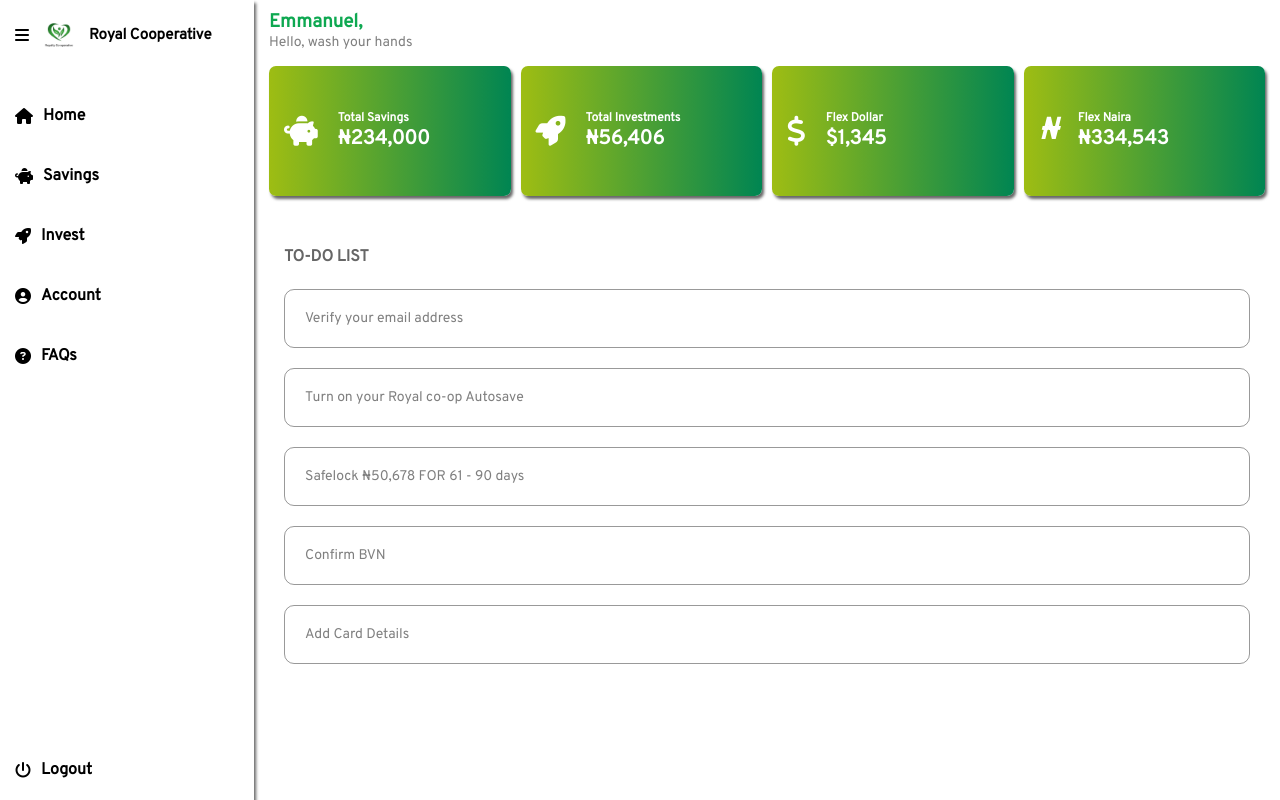
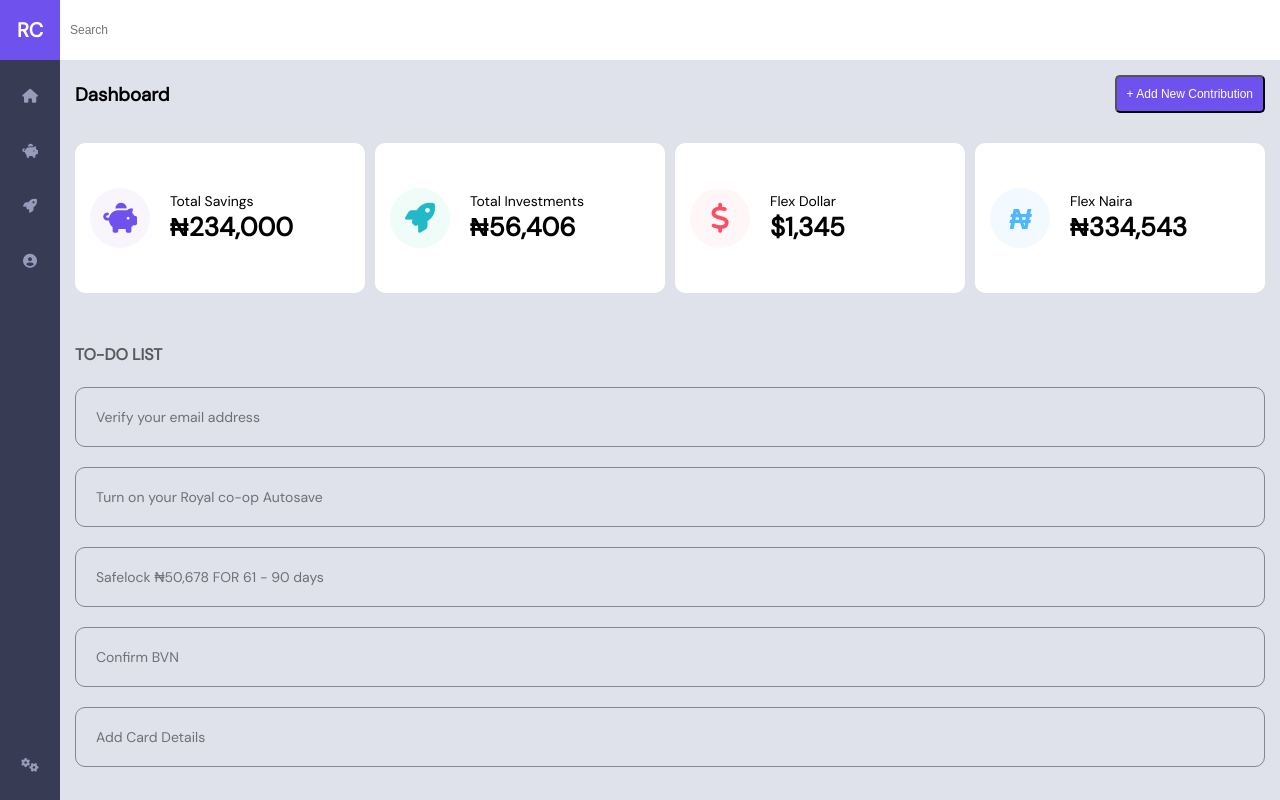
Before and after one commit to oluwatoba1/rc2, a React (Create React App) app: page / in a window 1280 px wide. Built offline with nearby package versions, Linux system fonts and the light colour scheme.

Commit message:
New Design

```diff
--- a/src/App.css
+++ b/src/App.css
@@ -2,14 +2,6 @@
 	--primary-color: #0ea851;
 	--padding: 15px;
 	--mediaPad: 10px;
-}
-
-.rc-container {
-	position: fixed;
-	height: 100%;
-	width: 100%;
-	background-color: #fff;
-	display: flex;
 }
 
 a {
@@ -27,110 +19,149 @@
 	font-size: 14px;
 }
 
+.rc-container {
+	position: fixed;
+	height: 100%;
+	width: 100%;
+	background-color: #fff;
+	display: flex;
+	color: #000000;
+}
+
 .sidebar {
 	position: relative;
-	background: #fff;
-	box-shadow: 2px 3px 3px rgba(0, 0, 0, 0.6);
-	display: block;
+	background: #373b53;
 	z-index: 2;
+	width: 60px;
 	height: 100%;
 }
 
 .logoHeader {
-	padding: var(--padding);
-	position: relative;
 	display: flex;
 	align-items: center;
-	height: 40px;
+	justify-content: center;
+	height: 60px;
+	width: 60px;
+	background-color: #6f52ed;
 }
 
 .logoHeader a {
-	color: #000;
-	font-size: 15px;
+	color: #fff;
+	font-size: 20px;
 	font-weight: 600;
-	padding: 0 var(--padding);
-	display: flex;
-	width: 180px;
-	align-items: center;
+	text-align: center;
 }
 
-.logoHeader a::after {
+/* .logoHeader a::after {
 	content: 'Royal Cooperative';
-}
+} */
 
-.logoHeader img {
+/* .logoHeader img {
 	height: 30px;
 	margin-right: var(--padding);
-}
+} */
 
 .links {
 	list-style-type: none;
 	display: flex;
 	flex-direction: column;
 	padding-inline-start: 0;
+	align-items: center;
 	justify-content: space-around;
 }
 
 .links a {
-	padding: var(--padding);
-	color: #000;
-	color: #000;
+	width: 40px;
+	height: 40px;
+	margin-bottom: 15px;
+	/* color: rgba(150, 156, 186, 0.2); */
+	color: #969cba;
 	text-decoration: none;
-	font-size: 16px;
+	font-size: 14px;
 	text-transform: capitalize;
 	font-weight: 600;
 	transition: ease-in-out 0.2s;
 	display: flex;
 	align-items: center;
+	justify-content: center;
+	transition: cubic-bezier(0.3, 0.5, 0.3, 1);
 }
 
-.links ul {
+/* .links ul {
 	list-style-type: none;
 	display: none;
-}
+} */
 
-.logout {
+.settings {
 	position: absolute;
 	bottom: 0;
 }
 
-#accountList li {
+/* #accountList li {
 	font-size: 14px;
+} */
+
+.links a:hover
+/* #accountList a:hover*/ {
+	background: #ffffff;
+	box-shadow: 0px 4px 10px rgba(0, 0, 0, 0.05);
+	border-radius: 10px;
 }
 
-.links a:hover,
-#accountList a:hover {
-	background-color: var(--primary-color);
+.links a:hover > i {
+	/* color: rgba(113, 59, 219, 0.2); */
+	color: #713bdb;
+	/* border: 2px solid #713bdb; */
 }
 
-.links a:nth-child(4):hover {
+/* .links a:nth-child(4):hover {
 	background-color: #fff;
-}
+} */
 
-.links li:nth-child(4) a {
+/* .links li:nth-child(4) a {
 	color: #000;
 }
 .links li:nth-child(4) a:hover {
 	background-color: #fff;
+} */
+
+.links a.active {
+	background-color: #ffffff;
+	border-radius: 10px;
 }
 
-.links a.active {
-	background-color: var(--primary-color);
+.links a.active > i {
+	color: #713bdb;
+	/* border: 2px solid #713bdb; */
 }
 
 .links i {
 	display: flex;
 	align-items: center;
 	height: 30px;
-	margin-right: 10px;
+	color: #969cba;
+	/* margin-right: 10px; */
 }
 
 .right {
-	/* position: absolute;
-	left: 251px; */
-	padding: 10px 15px;
 	width: 100%;
 	overflow-y: auto;
+	background-color: #dfe1eb;
+}
+
+.rightHeader {
+	display: flex;
+	align-items: center;
+	justify-content: space-between;
+	height: 60px;
+	background-color: #ffffff;
+}
+
+.rightHeader input[type='search'] {
+	outline: 0;
+	border: 0;
+	padding: 10px;
+	font-size: 12px;
 }
 
 @media (max-width: 640px) {
@@ -140,16 +171,18 @@
 
 	.logoHeader {
 		padding: var(--mediaPad);
+		height: 40px;
+		width: 40px;
 	}
 
 	.logoHeader a {
-		font-size: 12px;
+		font-size: 18px;
 		width: 100px;
 	}
 
-	.logoHeader a::after {
+	/* .logoHeader a::after {
 		content: 'RoyalCo-op';
-	}
+	} */
 
 	.logoHeader img {
 		height: 25px;
@@ -157,7 +190,6 @@
 	}
 
 	.links a {
-		padding: var(--mediaPad);
 		font-size: 14px;
 	}
 
@@ -173,7 +205,7 @@
 		font-size: 12px;
 	}
 
-	.right {
-		left: 166px;
+	.rightHeader {
+		height: 40px;
 	}
 }
--- a/src/App.js
+++ b/src/App.js
@@ -22,32 +22,35 @@
 		<Router>
 			<div className="rc-container">
 				<Sidebar />
-
 				<div id="right" className="right">
+					<div className="rightHeader">
+						<input type="search" placeholder="Search" />
+						<div className="accountHeader"></div>{' '}
+					</div>{' '}
 					<Switch>
-						<Route exact path="/" component={Dashboard} />
-						<Route path="/dashboard" component={Dashboard} />
-						<Route path="/savings" component={Savings} />
-						<Route path="/savings/add" component={AddSavings} />
-						<Route path="/savings/request" component={RequestWithdrawal} />
+						<Route exact path="/" component={Dashboard} />{' '}
+						<Route path="/dashboard" component={Dashboard} />{' '}
+						<Route path="/savings" component={Savings} />{' '}
+						<Route path="/savings/add" component={AddSavings} />{' '}
+						<Route path="/savings/request" component={RequestWithdrawal} />{' '}
 						<Route
 							path="/savings/december-savings"
 							component={DecemberSavings}
-						/>
-						<Route path="/savings/send" component={SendMoney} />
+						/>{' '}
+						<Route path="/savings/send" component={SendMoney} />{' '}
 						<Route
 							path="/savings/view-transactions"
 							component={ViewTransactions}
-						/>
-						<Route path="/invest" component={Investment} />
-						<Route path="/account/profile" component={Profile} />
-						<Route path="/account/contact-info" component={ContactInfo} />
-						<Route path="/account/financials" component={Financials} />
-						<Route path="/account/security" component={Security} />
-						<Route path="/faqs" component={FAQ} />
-					</Switch>
-				</div>
-			</div>
+						/>{' '}
+						<Route path="/invest" component={Investment} />{' '}
+						<Route path="/account/profile" component={Profile} />{' '}
+						<Route path="/account/contact-info" component={ContactInfo} />{' '}
+						<Route path="/account/financials" component={Financials} />{' '}
+						<Route path="/account/security" component={Security} />{' '}
+						<Route path="/faqs" component={FAQ} />{' '}
+					</Switch>{' '}
+				</div>{' '}
+			</div>{' '}
 		</Router>
 	);
 };
--- a/src/components/dashboard/Dashboard.css
+++ b/src/components/dashboard/Dashboard.css
@@ -1,12 +1,27 @@
 .right h3 {
-	color: var(--primary-color);
+	color: #000;
+}
+
+.dash-header {
+	display: flex;
+	align-items: center;
+	justify-content: space-between;
+	padding: 15px;
+}
+
+.dash-header button {
+	background-color: #6f52ed;
+	padding: 10px;
+	color: #fff;
+	font-size: 12px;
+	border-radius: 5px;
 }
 
 .information {
 	display: grid;
 	grid-template-columns: repeat(4, 1fr);
 	grid-gap: 10px;
-	padding: 15px 0;
+	padding: 15px;
 }
 
 .savingsCard,
@@ -14,30 +29,56 @@
 .dollarCard,
 .nairaCard {
 	display: flex;
-	height: 100px;
+	height: 150px;
 	border-radius: 7px;
-	background: linear-gradient(90deg, #9ebd13 0%, #008552 100%);
+	background: #ffffff;
 	align-items: center;
-	color: #fff;
+	color: #000;
 	padding: var(--padding);
 	font-size: 14px;
-	box-shadow: 2px 3px 3px rgba(0, 0, 0, 0.6);
+	border-radius: 10px;
+	/* box-shadow: 2px 3px 3px rgba(0, 0, 0, 0.6); */
+}
+
+.savingsCard i {
+	background: rgba(113, 59, 219, 0.05);
+	color: #6f52ed;
+}
+
+.investCard i {
+	background: rgba(51, 214, 159, 0.07);
+	color: #21b8c7;
+}
+
+.dollarCard i {
+	background: rgba(255, 76, 97, 0.05);
+	color: #ff4c61;
+}
+
+.nairaCard i {
+	background: rgba(76, 184, 255, 0.07);
+	color: #4cb8ff;
 }
 
 .information i {
 	font-size: 30px;
 	margin-right: 20px;
+	height: 60px;
+	width: 60px;
+	border-radius: 50%;
+	display: flex;
+	align-items: center;
+	justify-content: center;
 }
 
 .information p {
-	font-size: 12px;
-	font-weight: 600;
-	color: #fff;
+	font-size: 14px;
+	color: #000;
 }
 
 .information h3 {
-	font-size: 20px;
-	color: #fff;
+	font-size: 26px;
+	color: #000;
 }
 
 .naira {
@@ -66,11 +107,19 @@
 }
 
 @media (max-width: 640px) {
+	.dash-header h3 {
+		font-size: 18px;
+	}
+
+	.dash-header button {
+		padding: 5px;
+		font-size: 8px;
+	}
+
 	.information {
 		grid-template-columns: repeat(2, 1fr);
 		padding: 5px;
 	}
-
 	.savingsCard,
 	.investCard,
 	.dollarCard,
@@ -80,28 +129,24 @@
 		padding: 10px;
 		font-size: 10px;
 	}
-
 	.information i {
 		font-size: 15px;
 		margin-right: 5px;
+		height: 30px;
+		width: 30px;
 	}
-
 	.information p {
 		font-size: 10px;
 	}
-
 	.information h3 {
-		font-size: 10px;
+		font-size: 12px;
 	}
-
 	.todoWrapper {
 		padding: 10px;
 	}
-
 	.todoBody {
 		row-gap: 10px;
 	}
-
 	.todoBody div {
 		padding: 10px;
 		border-radius: 8px;
--- a/src/components/dashboard/Dashboard.js
+++ b/src/components/dashboard/Dashboard.js
@@ -4,8 +4,10 @@
 const Dashboard = () => {
 	return (
 		<Fragment>
-			<h3>Emmanuel,</h3>
-			<p>Hello, wash your hands</p>
+			<div className="dash-header">
+				<h3>Dashboard</h3>
+				<button>+ Add New Contribution</button>
+			</div>
 
 			<div className="information">
 				<div className="savingsCard">
--- a/src/index.css
+++ b/src/index.css
@@ -1,11 +1,11 @@
-@import url('https://fonts.googleapis.com/css2?family=Overpass&display=swap');
+@import url('https://fonts.googleapis.com/css2?family=DM+Sans&display=swap');
 
 body {
 	margin: 0;
-	font-family: 'Overpass', sans-serif;
+	font-family: 'DM Sans', sans-serif;
 	-webkit-font-smoothing: antialiased;
 	-moz-osx-font-smoothing: grayscale;
-	background-color: #fff;
+	background-color: #dfe1eb;
 }
 
 code {
@@ -14,5 +14,5 @@
 }
 
 * {
-	box-sizing: content-box;
+	box-sizing: border-box;
 }
--- a/src/layout/Sidebar.js
+++ b/src/layout/Sidebar.js
@@ -1,60 +1,61 @@
-import React, { useState, useEffect } from 'react';
+import React from 'react';
 import { NavLink } from 'react-router-dom';
-import rclogo from '../img/rclogo.png';
+// import rclogo from '../img/rclogo.png';
 
 const Sidebar = () => {
-	const [showList, setShowList] = useState(false);
-	const [showBar, setShowBar] = useState(true);
+	// const [showList, setShowList] = useState(false);
+	// const [showBar, setShowBar] = useState(true);
 
-	useEffect(() => {
-		if (showList === true) {
-			document.getElementById('accountList').style.display = 'block';
-		} else {
-			document.getElementById('accountList').style.display = 'none';
-		}
+	// useEffect(() => {
+	// 	if (showList === true) {
+	// 		document.getElementById('accountList').style.display = 'block';
+	// 	} else {
+	// 		document.getElementById('accountList').style.display = 'none';
+	// 	}
 
-		if (showBar === false) {
-			document.getElementById('logo').style.display = 'none';
-			let links = document.getElementsByClassName('sideLinks');
-			for (let i = 0; i < links.length; i++) {
-				links[i].style.display = 'none';
-			}
-		} else {
-			document.getElementById('logo').style.display = 'flex';
-			let links = document.getElementsByClassName('sideLinks');
-			for (let i = 0; i < links.length; i++) {
-				links[i].style.display = 'block';
-			}
-		}
-	}, [showList, showBar]);
+	// 	if (showBar === false) {
+	// 		document.getElementById('logo').style.display = 'none';
+	// 		let links = document.getElementsByClassName('sideLinks');
+	// 		for (let i = 0; i < links.length; i++) {
+	// 			links[i].style.display = 'none';
+	// 		}
+	// 	} else {
+	// 		document.getElementById('logo').style.display = 'flex';
+	// 		let links = document.getElementsByClassName('sideLinks');
+	// 		for (let i = 0; i < links.length; i++) {
+	// 			links[i].style.display = 'block';
+	// 		}
+	// 	}
+	// }, [showList, showBar]);
 
 	return (
 		<div id="sidebar" className="sidebar">
 			<div className="logoHeader">
-				<i onClick={() => setShowBar(!showBar)} className="fa fa-bars" />
+				{/* <i onClick={() => setShowBar(!showBar)} className="fa fa-bars" /> */}
 				<a id="logo" href="/">
-					<img src={rclogo} alt="logo" />
+					{/* <img src={rclogo} alt="logo" /> */}
+					RC
 				</a>
 			</div>
 
 			<ul className="links">
 				<NavLink to="/dashboard">
 					<i className="fa fa-home" />
-					<li className="sideLinks">Home</li>
+					{/* <li className="sideLinks">Home</li> */}
 				</NavLink>
 				<NavLink to="/savings" activeClassName="active">
 					<i className="fa fa-piggy-bank" />
-					<li className="sideLinks">Savings</li>
+					{/* <li className="sideLinks">Savings</li> */}
 				</NavLink>
 				<NavLink to="/invest" activeClassName="active">
 					<i className="fa fa-rocket" />
-					<li className="sideLinks">Invest</li>
+					{/* <li className="sideLinks">Invest</li> */}
 				</NavLink>
-				<a onClick={() => setShowList(!showList)} href="#!">
+				<NavLink to="/account" activeClassName="active">
 					<i className="fa fa-user-circle" />
-					<li className="sideLinks">Account</li>
-				</a>
-				<ul id="accountList">
+					{/* <li className="sideLinks">Account</li> */}
+				</NavLink>
+				{/* <ul id="accountList">
 					<NavLink to="/account/profile" activeClassName="active">
 						<i className="fa fa-id-badge" />
 						<li className="sideLinks">Profile</li>
@@ -71,17 +72,17 @@
 						<i className="fa fa-shield-alt" />
 						<li className="sideLinks">Password Security</li>
 					</NavLink>
-				</ul>
-				<NavLink to="/faqs" activeClassName="active">
+				</ul> */}
+				{/* <NavLink to="/faqs" activeClassName="active">
 					<i className="fa fa-question-circle" />
 					<li className="sideLinks">FAQs</li>
-				</NavLink>
+				</NavLink> */}
 
 				{/* TODO : link likely to change */}
-				<a href="/logout" className="logout">
-					<i className="fa fa-power-off" />
-					<li className="sideLinks">Logout</li>
-				</a>
+				<NavLink to="/settings" className="settings">
+					<i className="fa fa-cogs" />
+					{/* <li className="sideLinks">Logout</li> */}
+				</NavLink>
 			</ul>
 		</div>
 	);
```
